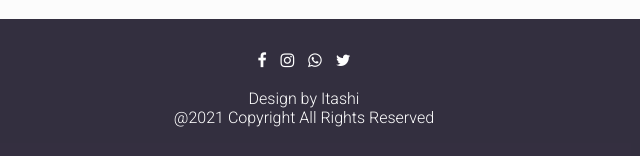
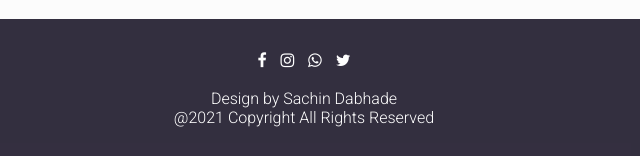
Before and after one commit to SachinDabhade/Internship-Future-Ready-Talent-E-Commerce-Website, a plain HTML site: page index.html in a window 1280 px wide. Shown: the part 3160-3316 px from the top of the page, 640-1280 px from the left. Drawn offline with nearby package versions, Linux system fonts and the light colour scheme; a web font is replaced by a local one.

Commit message:
footer changes

```diff
--- a/index.html
+++ b/index.html
@@ -413,7 +413,7 @@
 <i class="fa fa-instagram"></i>
 <i class="fa fa-whatsapp"></i>
 <i class="fa fa-twitter"></i>
-<p><br>Design by Itashi</p>
+<p><br>Design by Sachin Dabhade</p>
             <div>
                 <div>
 
```
